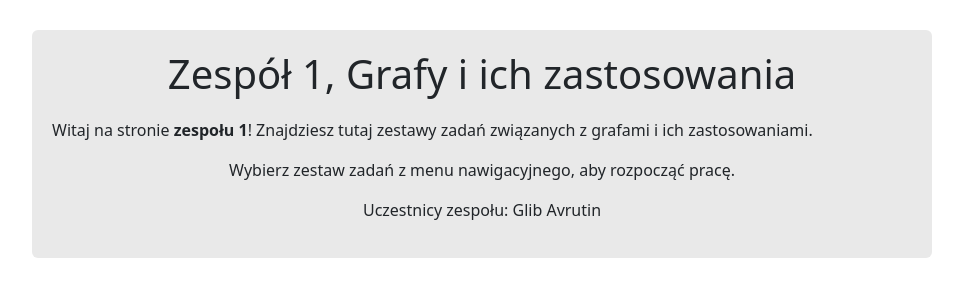
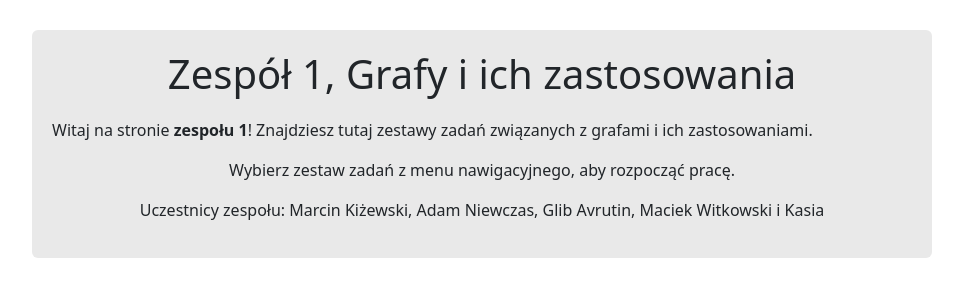
Before and after one commit to slash122/zespol1-grafy, a Flask app: page / in a window 1280 px wide. Shown: the part 56-356 px from the top of the page, without its empty margins (158-1121 px from the left). Run offline with Flask 3, Linux system fonts and the light colour scheme.

Commit message:
Upadate team members

```diff
--- a/templates/home.html
+++ b/templates/home.html
@@ -5,6 +5,6 @@
     <h1 class="text-center">Zespół 1, Grafy i ich zastosowania</h1>
     <p class="text-" style="margin-top: 20px;">Witaj na stronie <b>zespołu 1</b>! Znajdziesz tutaj zestawy zadań związanych z grafami i ich zastosowaniami.</p>
     <p class="text-center">Wybierz zestaw zadań z menu nawigacyjnego, aby rozpocząć pracę.</p>
-    <p class="text-center">Uczestnicy zespołu: Glib Avrutin</p>
+    <p class="text-center">Uczestnicy zespołu: Marcin Kiżewski, Adam Niewczas, Glib Avrutin, Maciek Witkowski i Kasia</p>
 </div>
 {% endblock %}
```
